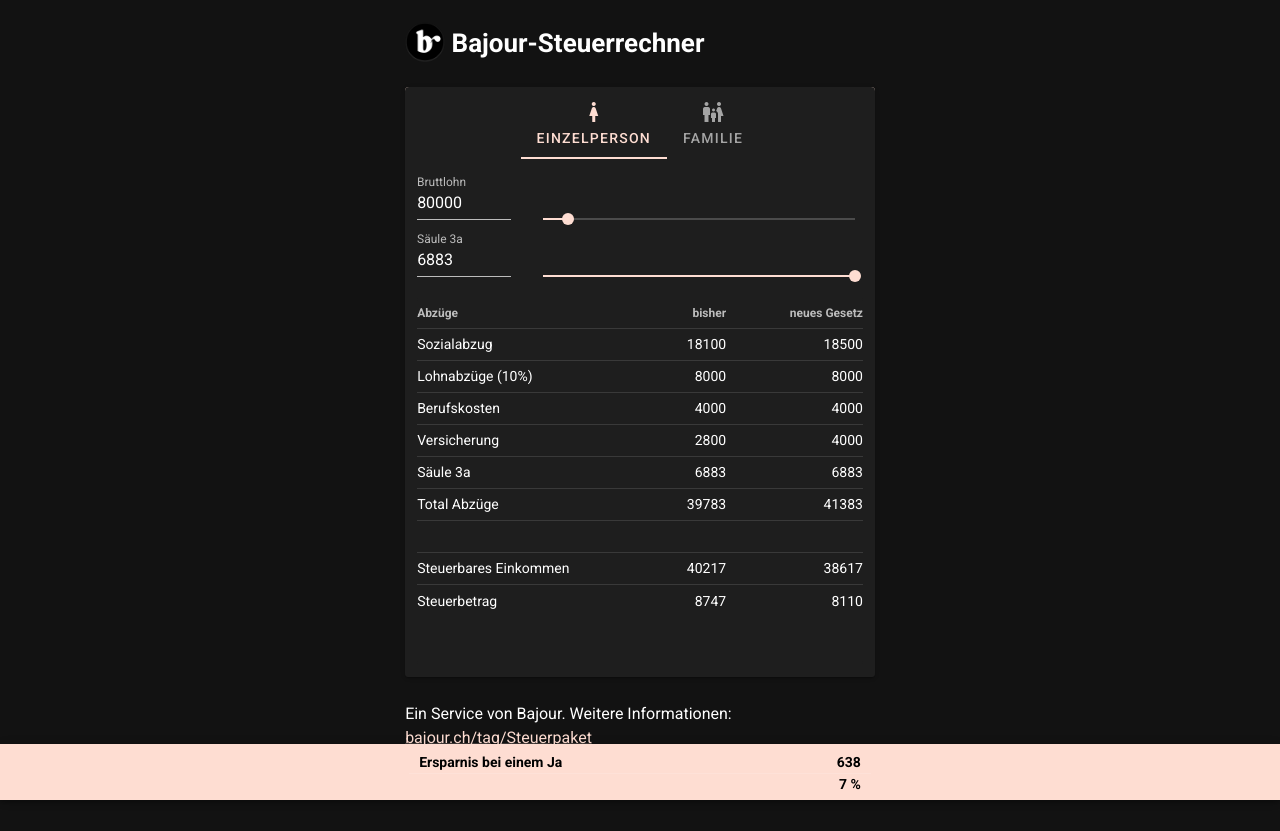
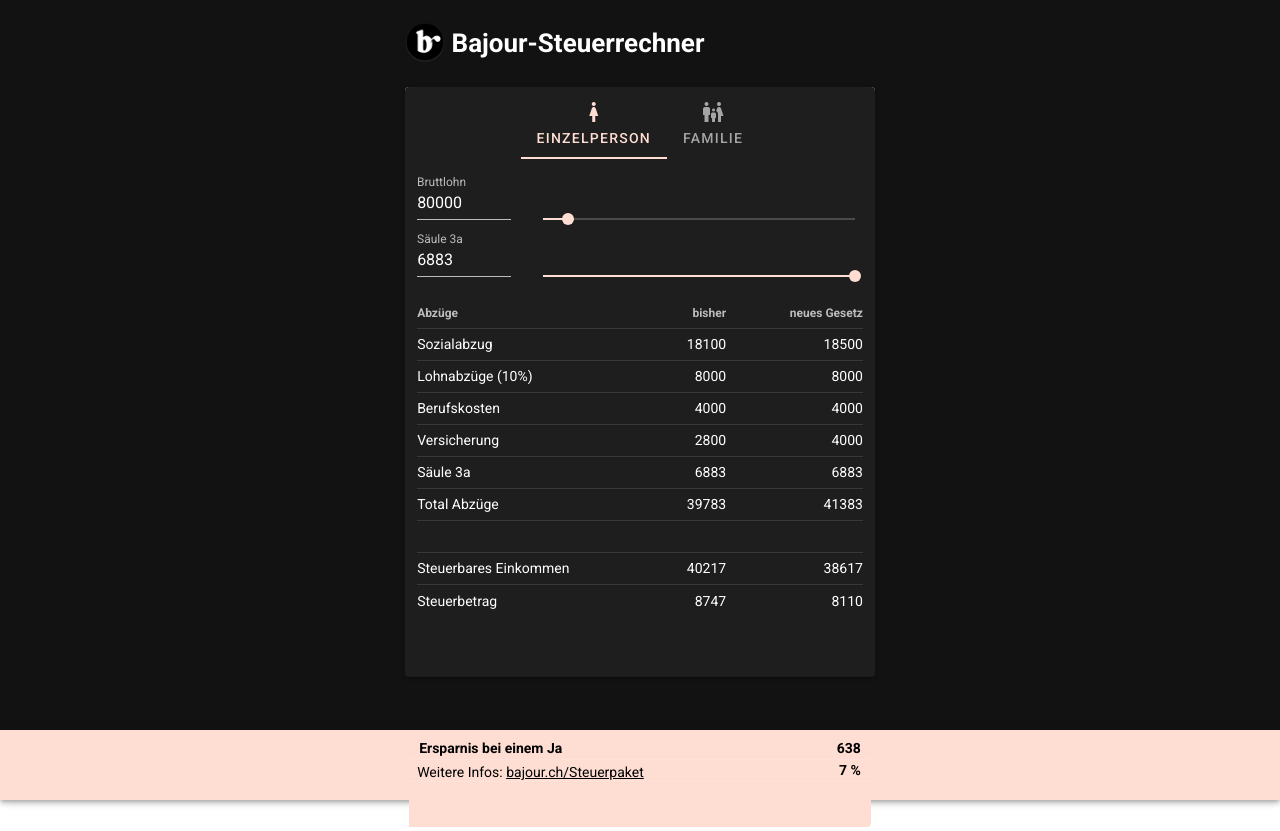
Before and after one commit to shufschmid/steuerrechner, a Nuxt app: page / in a window 1280 px wide. After the commit the page ends 800 px from the top, so only its background shows below. Built offline with nearby package versions, Linux system fonts and the light colour scheme.

Commit message:
move info to sticky footer

```diff
--- a/components/Family.vue
+++ b/components/Family.vue
@@ -211,12 +211,12 @@
         </tbody>
       </v-simple-table>
     </div>
-    <v-bottom-navigation class="mobile-bottom-nav" :fixed="true" background-color="primary">
+    <v-bottom-navigation class="mobile-bottom-nav" height="70" :fixed="true" background-color="primary">
       <div class="result-wrapper">
         <v-container class="py-0">
         <v-row>
           <v-col cols="12" sm="12" md="6" lg="5" class="mx-auto px-4">
-            <v-simple-table>
+            <v-simple-table class="primary">
               <tbody style="font-size: 18px">
               <tr class="primary" style="color: black">
                 <td><b>Ersparnis bei einem Ja</b></td>
@@ -231,6 +231,9 @@
                 <td class="text-right" style="color: black">
                   <b>{{ Number(familie_ersparnis_prozent * 100).toFixed(0) }} %</b>
                 </td>
+              </tr>
+              <tr class="primary pa-0">
+                <td style="width: 100%;"><p class="pb-2 pl-2" style="color: black; transform: translateY(-20px)">Weitere Infos: <a style="color: black; text-decoration: underline" href="https://bajour.ch/tag/Steuerpaket" target="_blank">bajour.ch/Steuerpaket</a></p></td>
               </tr>
               </tbody>
             </v-simple-table>
--- a/components/SingelPerson.vue
+++ b/components/SingelPerson.vue
@@ -158,12 +158,12 @@
         </tbody>
       </v-simple-table>
     </div>
-    <v-bottom-navigation class="mobile-bottom-nav" :fixed="true" background-color="primary">
+    <v-bottom-navigation class="mobile-bottom-nav" height="70" :fixed="true" background-color="primary">
       <div class="result-wrapper pt-2">
         <v-container class="py-0">
           <v-row>
             <v-col cols="12" sm="12" md="6" lg="5" class="mx-auto px-4">
-              <v-simple-table class="mx-auto">
+              <v-simple-table class="mx-auto primary" >
                 <tbody style="font-size: 18px">
                 <tr class="primary mt-3" style="color: black;">
                   <td style="height: 20px"><b>Ersparnis bei einem Ja</b></td>
@@ -177,6 +177,10 @@
                     <b>{{
                         isNaN(Number(einzelperson_ersparnis_prozent * 100).toFixed(0)) ? '0' : Number(einzelperson_ersparnis_prozent * 100).toFixed(0) + '  %'
                       }}</b>
+                  </td>
+                </tr>
+                <tr class="primary pa-0">
+                  <td style="width: 100%;"><p class="pb-2 pl-2" style="color: black; transform: translateY(-20px)">Weitere Infos: <a style="color: black; text-decoration: underline" href="https://bajour.ch/tag/Steuerpaket" target="_blank">bajour.ch/Steuerpaket</a></p>
                   </td>
                 </tr>
                 </tbody>
--- a/pages/index.vue
+++ b/pages/index.vue
@@ -21,12 +21,11 @@
           </v-tab>
         </v-tabs>
 
-        <v-tabs-items v-model="tab" style="margin-bottom: 70px">
+        <v-tabs-items v-model="tab">
           <SingelPerson tab-item-value="einzelperson" />
           <Family tab-item-value="family" />
         </v-tabs-items>
       </v-card>
-      <p class="pt-2" style="color: white; transform: translateY(calc(-95%))">Ein Service von Bajour. Weitere Informationen: <a href="https://bajour.ch/tag/Steuerpaket" target="_blank">bajour.ch/tag/Steuerpaket</a></p>
     </v-col>
   </v-row>
 </template>
```
